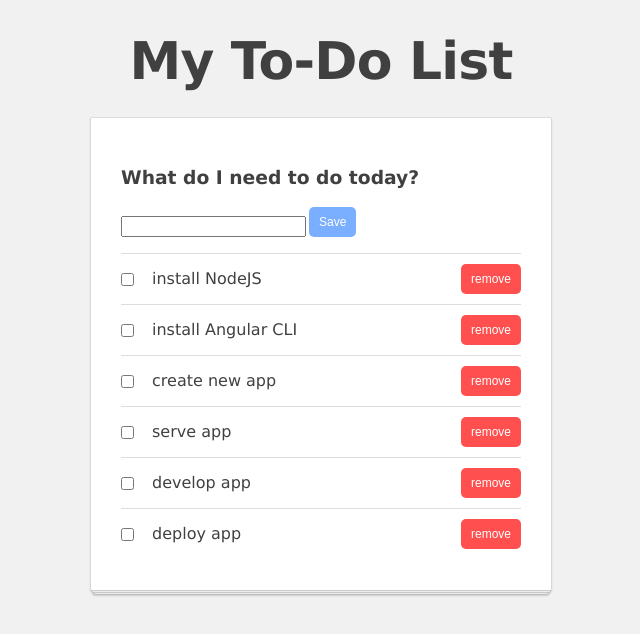
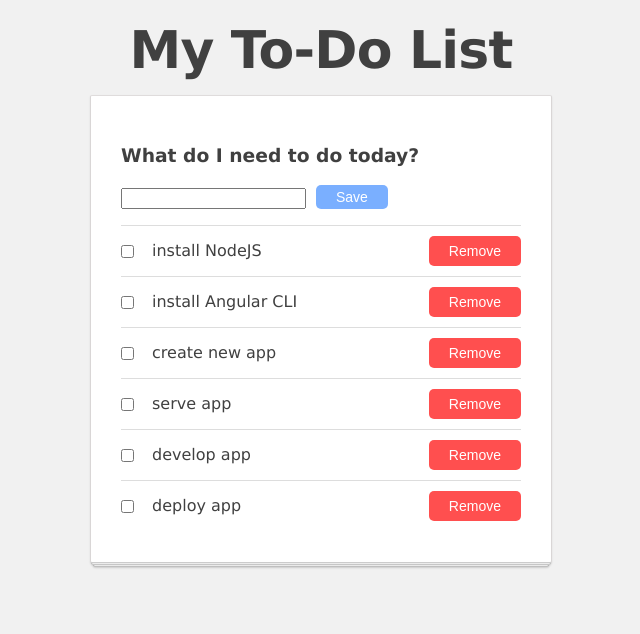
Before and after one commit to hkst17/logos-webTeamAssessment, an Angular app: page / in a window 1280 px wide. Shown: the top 634 px of the page, without its empty margins (319-959 px from the left). Built offline with nearby package versions, Linux system fonts and the light colour scheme.

Commit message:
Final touches :) Corrected spacing and casing

```diff
--- a/src/app/todo-item/todo-item.component.ts
+++ b/src/app/todo-item/todo-item.component.ts
@@ -13,7 +13,7 @@ import { TodoItem } from './../interfaces/todo-item';
       </span>
 
       <button class="btn btn-red" (click)="removeItem()">
-        remove
+        Remove
       </button>
     </div>
   `,
--- a/src/styles.css
+++ b/src/styles.css
@@ -21,11 +21,11 @@ ol, ul {
 .btn {
   background: rgb(122, 175, 255);
   color: #fff;
-  padding: 3px 10px;
-  margin: 0 0 0 3px;
+  padding: 0px 20px;
+  margin: 0 0 0 10px;
   border: none;
   border-radius: 5px;
-  font-size: 12px;
+  font-size: 14px;
   line-height: 24px;
   cursor: pointer;
   vertical-align: bottom;
@@ -45,7 +45,7 @@ ol, ul {
 
 .app-title {
   font-size: 52px;
-  line-height: 52px;
+  line-height: 30px;
   margin-bottom: 30px;
   font-weight: bold;
   text-align: center;
```
